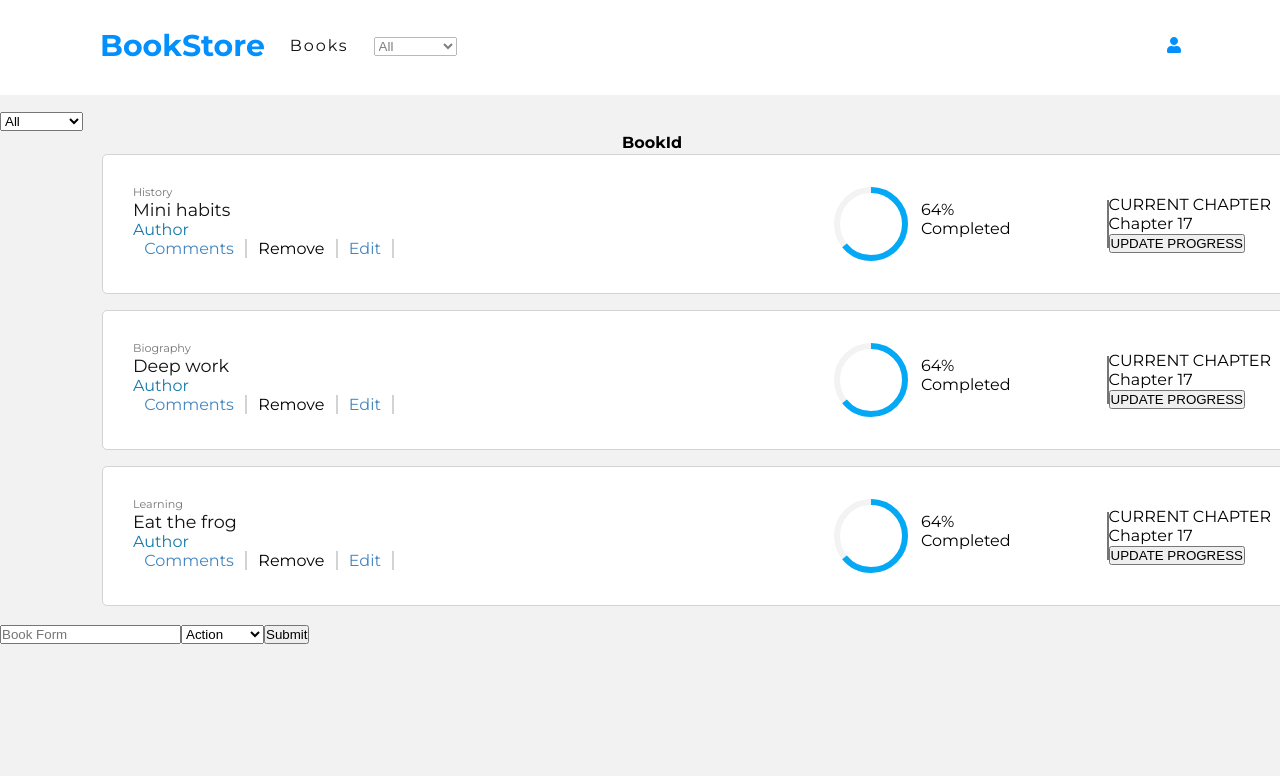
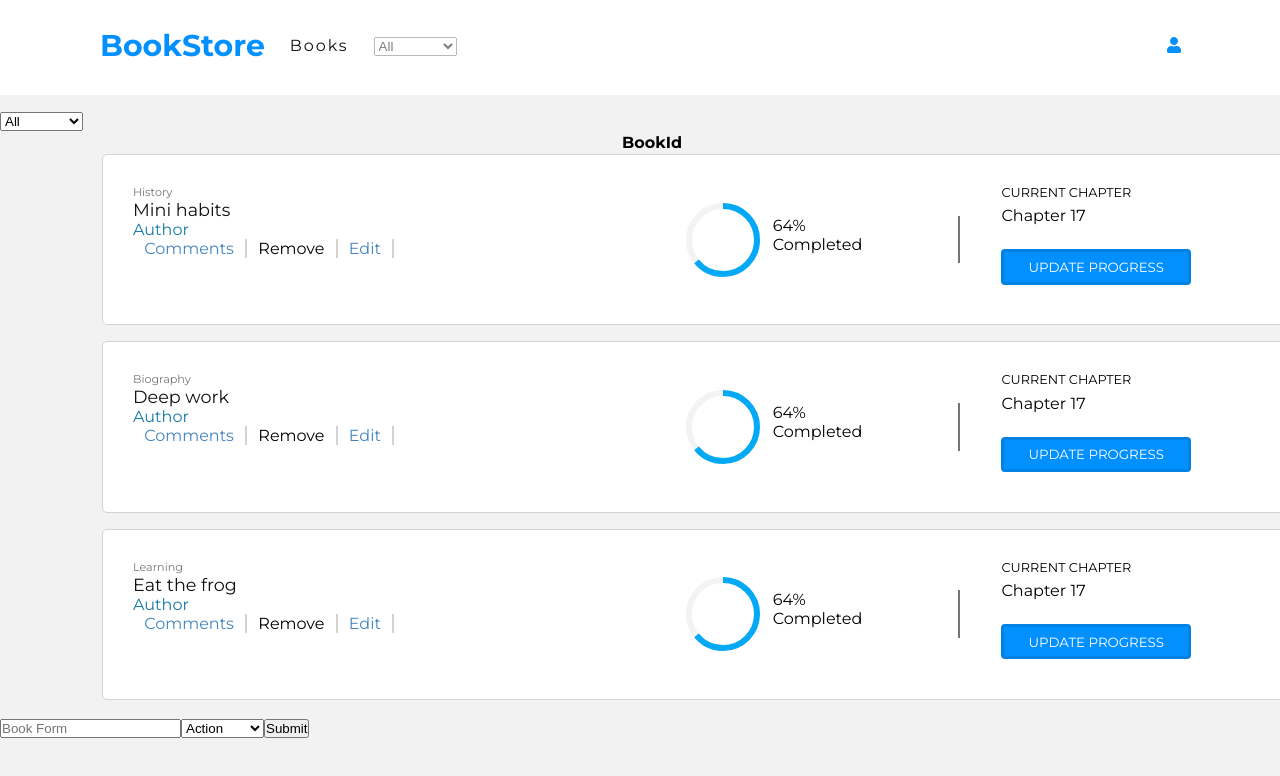
Before and after one commit to keneogu/react-redux-bookstore, a React (Create React App) app: page / in a window 1280 px wide. Shown: the top 776 px of the page. Built offline with nearby package versions, Linux system fonts and the light colour scheme.

Commit message:
Add book chapter style

```diff
--- a/src/styles/Book.css
+++ b/src/styles/Book.css
@@ -97,3 +97,27 @@
 	padding: 0 6em 0.6em 0.7em;
 	border-right: 2px solid #757575;
 }
+
+.chapter {
+	padding: 0 5em 0.6em 0.7em;
+	margin-left: 30px;
+}
+
+.chapter_text {
+	font-size: 0.8em;
+  margin: 0 0 0.5em;
+}
+
+.chapter_number {
+	margin: 0 0 1.5em;
+}
+
+.chapter_button {
+	background-color: #0290ff;
+    padding: 0.5em 1.8em;
+    border: solid #0081e4;
+    border-radius: 4px;
+    font-family: inherit;
+    color: white;
+    cursor: pointer;
+}
```
